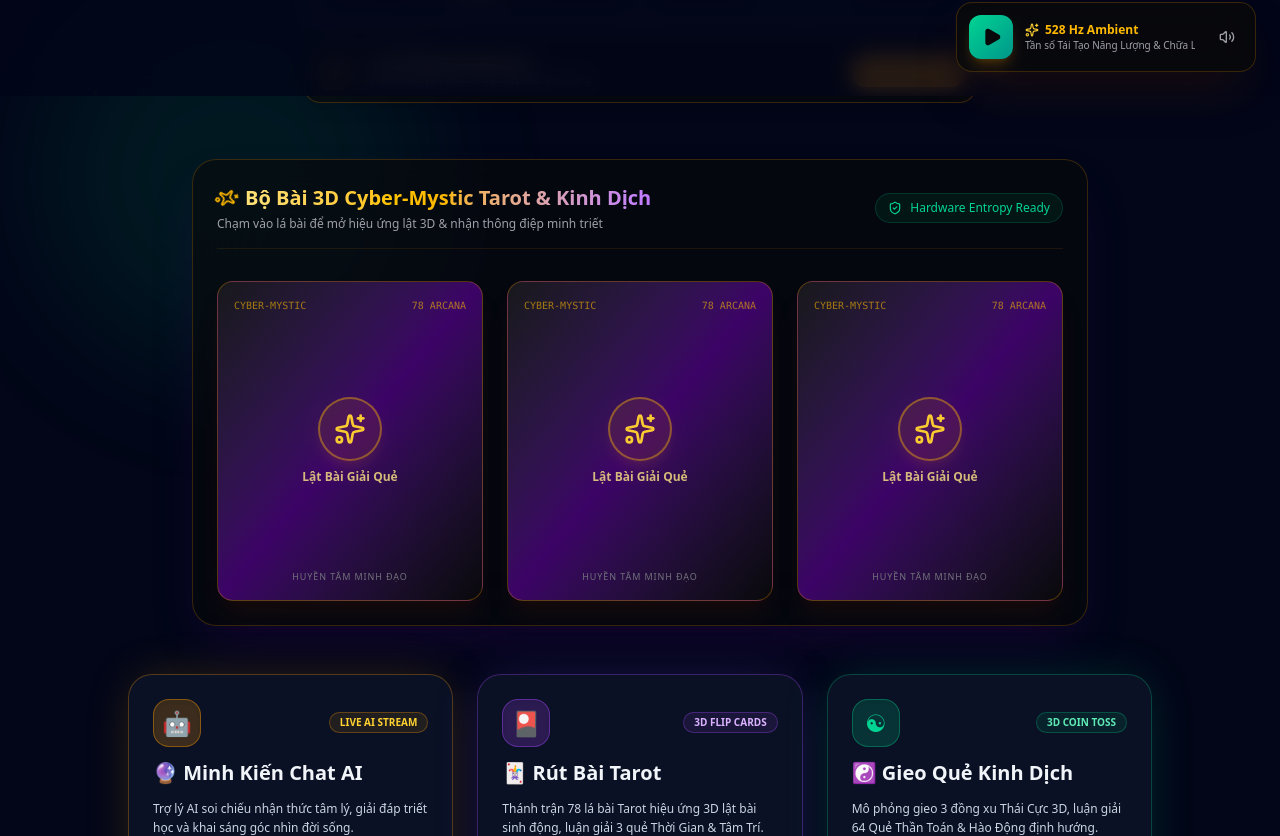
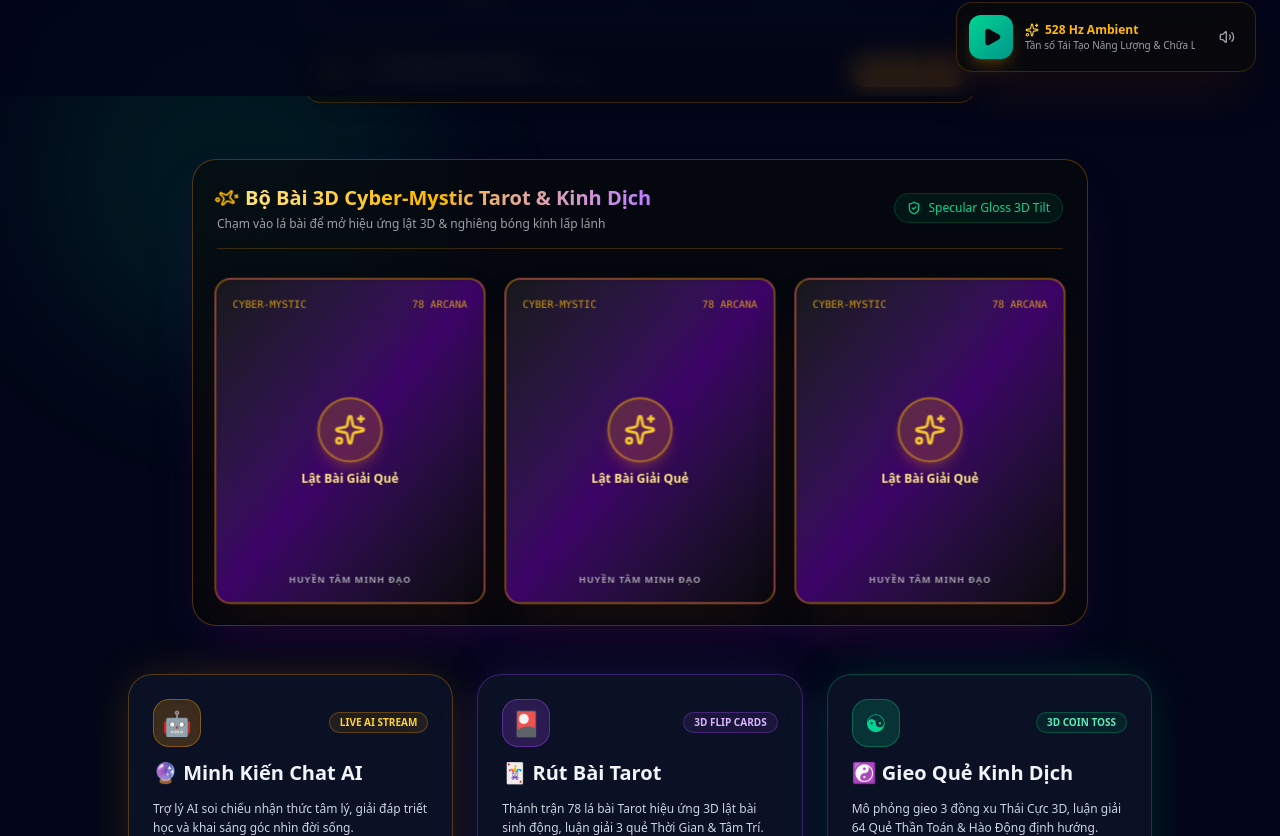
Before and after one commit to caothanhtn147-cell/HUYEN_TAM_MINH_DAO, a Next.js app in the folder apps/web/: page / in a window 1280 px wide. Shown: the part 704-1540 px from the top of the page. Built offline with nearby package versions, Linux system fonts and the light colour scheme.

Commit message:
feat: execute Master Visual Plan - 4-layer visual dopamine overhaul (Specular Sweep, Pearl Fluid, Glass Tilt & Click Ripple)

```diff
--- a/apps/web/src/components/common/CustomCursor.tsx
+++ b/apps/web/src/components/common/CustomCursor.tsx
@@ -1,14 +1,20 @@
 'use client';
 
 import React, { useEffect, useState } from 'react';
+
+interface Ripple {
+  id: number;
+  x: number;
+  y: number;
+}
 
 export const CustomCursor: React.FC = () => {
   const [pos, setPos] = useState<{ x: number; y: number }>({ x: -100, y: -100 });
   const [isHovered, setIsHovered] = useState<boolean>(false);
   const [isVisible, setIsVisible] = useState<boolean>(false);
+  const [ripples, setRipples] = useState<Ripple[]>([]);
 
   useEffect(() => {
-    // Only enable on desktop pointer devices
     if (typeof window === 'undefined' || window.matchMedia('(pointer: coarse)').matches) {
       return;
     }
@@ -33,6 +39,11 @@ export const CustomCursor: React.FC = () => {
       }
     };
 
+    const handleClick = (e: MouseEvent) => {
+      const newRipple: Ripple = { id: Date.now(), x: e.clientX, y: e.clientY };
+      setRipples((prev) => [...prev.slice(-4), newRipple]);
+    };
+
     const handleMouseLeave = () => {
       setIsVisible(false);
     };
@@ -42,11 +53,13 @@ export const CustomCursor: React.FC = () => {
     };
 
     window.addEventListener('mousemove', handleMouseMove);
+    window.addEventListener('click', handleClick);
     document.addEventListener('mouseleave', handleMouseLeave);
     document.addEventListener('mouseenter', handleMouseEnter);
 
     return () => {
       window.removeEventListener('mousemove', handleMouseMove);
+      window.removeEventListener('click', handleClick);
       document.removeEventListener('mouseleave', handleMouseLeave);
       document.removeEventListener('mouseenter', handleMouseEnter);
     };
@@ -56,20 +69,35 @@ export const CustomCursor: React.FC = () => {
 
   return (
     <>
+      {/* Click Visual Ripple Effects */}
+      {ripples.map((r) => (
+        <div
+          key={r.id}
+          className="pointer-events-none fixed z-50 rounded-full border-2 border-amber-400/80 bg-purple-500/20 animate-ping opacity-75 shadow-lg shadow-amber-500/40"
+          style={{
+            left: r.x - 20,
+            top: r.y - 20,
+            width: 40,
+            height: 40,
+            animationDuration: '600ms',
+          }}
+        />
+      ))}
+
       {/* Outer Glowing Magnetic Aura Circle */}
       <div
         className={`pointer-events-none fixed z-50 rounded-full border transition-transform duration-150 ease-out ${
           isHovered
-            ? 'h-12 w-12 border-amber-400 bg-amber-500/20 shadow-lg shadow-amber-500/30 scale-125'
-            : 'h-8 w-8 border-amber-500/40 bg-amber-500/5'
+            ? 'h-12 w-12 border-amber-400 bg-amber-500/20 shadow-xl shadow-amber-500/40 scale-125'
+            : 'h-8 w-8 border-amber-500/40 bg-amber-500/10'
         }`}
         style={{
           transform: `translate3d(${pos.x - (isHovered ? 24 : 16)}px, ${pos.y - (isHovered ? 24 : 16)}px, 0)`,
         }}
       />
-      {/* Inner Pinpoint Cursor */}
+      {/* Inner Pinpoint Specular Core */}
       <div
-        className="pointer-events-none fixed z-50 h-2 w-2 rounded-full bg-amber-400 shadow-md shadow-amber-400"
+        className="pointer-events-none fixed z-50 h-2 w-2 rounded-full bg-amber-300 shadow-md shadow-amber-300 animate-pulse"
         style={{
           transform: `translate3d(${pos.x - 4}px, ${pos.y - 4}px, 0)`,
         }}
--- a/apps/web/src/components/common/StarfieldCanvas.tsx
+++ b/apps/web/src/components/common/StarfieldCanvas.tsx
@@ -16,47 +16,72 @@ export const StarfieldCanvas: React.FC = () => {
     let width = (canvas.width = window.innerWidth);
     let height = (canvas.height = window.innerHeight);
 
+    let mouseX = width / 2;
+    let mouseY = height / 2;
+
     const handleResize = () => {
       if (!canvas) return;
       width = canvas.width = window.innerWidth;
       height = canvas.height = window.innerHeight;
     };
 
+    const handleMouseMove = (e: MouseEvent) => {
+      mouseX = e.clientX;
+      mouseY = e.clientY;
+    };
+
     window.addEventListener('resize', handleResize);
+    window.addEventListener('mousemove', handleMouseMove);
 
-    // Create 120 star particles with different speeds and depths
-    const stars = Array.from({ length: 120 }).map(() => ({
+    // 150 Pearl Fluid particles with gradient colors & magnetic gravity
+    const particles = Array.from({ length: 150 }).map(() => ({
       x: Math.random() * width,
       y: Math.random() * height,
-      size: Math.random() * 1.8 + 0.3,
-      speedX: (Math.random() - 0.5) * 0.2,
-      speedY: (Math.random() - 0.5) * 0.2,
-      alpha: Math.random() * 0.7 + 0.3,
-      pulseSpeed: Math.random() * 0.02 + 0.005,
+      vx: (Math.random() - 0.5) * 0.3,
+      vy: (Math.random() - 0.5) * 0.3,
+      size: Math.random() * 2.2 + 0.5,
+      color: Math.random() > 0.5 ? '245, 158, 11' : '168, 85, 247', // Amber or Purple
+      alpha: Math.random() * 0.6 + 0.2,
+      pulse: Math.random() * 0.03 + 0.005,
     }));
 
     const render = () => {
       ctx.clearRect(0, 0, width, height);
 
-      // Render starfield
-      stars.forEach((star) => {
-        star.x += star.speedX;
-        star.y += star.speedY;
+      particles.forEach((p) => {
+        // Gravitational attraction toward mouse
+        const dx = mouseX - p.x;
+        const dy = mouseY - p.y;
+        const dist = Math.sqrt(dx * dx + dy * dy);
+        if (dist < 220) {
+          const force = (220 - dist) / 220;
+          p.vx += (dx / dist) * force * 0.05;
+          p.vy += (dy / dist) * force * 0.05;
+        }
 
-        // Wrap edges
-        if (star.x < 0) star.x = width;
-        if (star.x > width) star.x = 0;
-        if (star.y < 0) star.y = height;
-        if (star.y > height) star.y = 0;
+        // Apply friction
+        p.vx *= 0.98;
+        p.vy *= 0.98;
 
-        // Pulse alpha
-        star.alpha += Math.sin(Date.now() * star.pulseSpeed) * 0.005;
-        const clampedAlpha = Math.max(0.1, Math.min(0.9, star.alpha));
+        p.x += p.vx;
+        p.y += p.vy;
 
-        ctx.fillStyle = `rgba(245, 158, 11, ${clampedAlpha * 0.5})`;
+        // Wrap canvas edges
+        if (p.x < 0) p.x = width;
+        if (p.x > width) p.x = 0;
+        if (p.y < 0) p.y = height;
+        if (p.y > height) p.y = 0;
+
+        // Draw Pearl Fluid Particle with radial glow
+        ctx.save();
         ctx.beginPath();
-        ctx.arc(star.x, star.y, star.size, 0, Math.PI * 2);
+        const radGrad = ctx.createRadialGradient(p.x, p.y, 0, p.x, p.y, p.size * 3);
+        radGrad.addColorStop(0, `rgba(${p.color}, ${p.alpha})`);
+        radGrad.addColorStop(1, `rgba(${p.color}, 0)`);
+        ctx.fillStyle = radGrad;
+        ctx.arc(p.x, p.y, p.size * 3, 0, Math.PI * 2);
         ctx.fill();
+        ctx.restore();
       });
 
       animationFrameId = requestAnimationFrame(render);
@@ -66,6 +91,7 @@ export const StarfieldCanvas: React.FC = () => {
 
     return () => {
       window.removeEventListener('resize', handleResize);
+      window.removeEventListener('mousemove', handleMouseMove);
       cancelAnimationFrame(animationFrameId);
     };
   }, []);
@@ -73,7 +99,7 @@ export const StarfieldCanvas: React.FC = () => {
   return (
     <canvas
       ref={canvasRef}
-      className="pointer-events-none fixed inset-0 z-0 h-full w-full opacity-60"
+      className="pointer-events-none fixed inset-0 z-0 h-full w-full opacity-70"
     />
   );
 };
--- a/apps/web/src/components/tarot/CyberMysticCardDeck.tsx
+++ b/apps/web/src/components/tarot/CyberMysticCardDeck.tsx
@@ -1,6 +1,6 @@
 "use client";
 
-import React, { useState } from "react";
+import React, { useState, useRef } from "react";
 import { Sparkles, Eye, RefreshCw, ShieldCheck } from "lucide-react";
 
 export interface CardItem {
@@ -39,6 +39,21 @@ const SAMPLE_CARDS: CardItem[] = [
 export const CyberMysticCardDeck: React.FC = () => {
   const [flippedIndex, setFlippedIndex] = useState<number | null>(null);
   const [activeCard, setActiveCard] = useState<CardItem | null>(null);
+  const [tilt, setTilt] = useState<{ [key: number]: { x: number; y: number } }>({});
+
+  const handleMouseMoveCard = (e: React.MouseEvent<HTMLDivElement>, idx: number) => {
+    const cardEl = e.currentTarget;
+    const rect = cardEl.getBoundingClientRect();
+    const x = e.clientX - rect.left - rect.width / 2;
+    const y = e.clientY - rect.top - rect.height / 2;
+    const rotateX = (y / (rect.height / 2)) * -12;
+    const rotateY = (x / (rect.width / 2)) * 12;
+    setTilt((prev) => ({ ...prev, [idx]: { x: rotateX, y: rotateY } }));
+  };
+
+  const handleMouseLeaveCard = (idx: number) => {
+    setTilt((prev) => ({ ...prev, [idx]: { x: 0, y: 0 } }));
+  };
 
   const handleCardClick = (index: number, card: CardItem) => {
     if (flippedIndex === index) {
@@ -51,19 +66,19 @@ export const CyberMysticCardDeck: React.FC = () => {
   };
 
   return (
-    <div className="w-full max-w-4xl mx-auto p-6 rounded-3xl bg-zinc-950/60 border border-amber-500/20 backdrop-blur-2xl shadow-2xl shadow-purple-950/30">
-      <div className="flex items-center justify-between mb-8 pb-4 border-b border-amber-500/10">
+    <div className="w-full max-w-4xl mx-auto p-6 rounded-3xl bg-zinc-950/60 border border-amber-500/30 backdrop-blur-2xl shadow-2xl shadow-purple-950/40">
+      <div className="flex items-center justify-between mb-8 pb-4 border-b border-amber-500/20">
         <div>
           <h3 className="text-xl font-bold text-transparent bg-clip-text bg-gradient-to-r from-amber-200 via-amber-400 to-purple-400 flex items-center gap-2">
             <Sparkles className="h-5 w-5 text-amber-400 animate-spin-slow" />
             Bộ Bài 3D Cyber-Mystic Tarot & Kinh Dịch
           </h3>
           <p className="text-xs text-zinc-400 mt-1">
-            Chạm vào lá bài để mở hiệu ứng lật 3D & nhận thông điệp minh triết
+            Chạm vào lá bài để mở hiệu ứng lật 3D & nghiêng bóng kính lấp lánh
           </p>
         </div>
         <div className="flex items-center gap-2 text-xs text-emerald-400 bg-emerald-950/40 px-3 py-1.5 rounded-full border border-emerald-500/20">
-          <ShieldCheck className="h-3.5 w-3.5" /> Hardware Entropy Ready
+          <ShieldCheck className="h-3.5 w-3.5" /> Specular Gloss 3D Tilt
         </div>
       </div>
 
@@ -71,37 +86,48 @@ export const CyberMysticCardDeck: React.FC = () => {
       <div className="grid grid-cols-1 md:grid-cols-3 gap-6">
         {SAMPLE_CARDS.map((card, idx) => {
           const isFlipped = flippedIndex === idx;
+          const cardTilt = tilt[idx] || { x: 0, y: 0 };
           return (
             <div
               key={card.id}
               onClick={() => handleCardClick(idx, card)}
+              onMouseMove={(e) => handleMouseMoveCard(e, idx)}
+              onMouseLeave={() => handleMouseLeaveCard(idx)}
               className="group relative h-80 w-full cursor-pointer perspective-1000 select-none"
             >
               <div
-                className={`relative h-full w-full rounded-2xl transition-transform duration-700 transform-style-3d shadow-xl shadow-amber-950/20 ${
-                  isFlipped ? "rotate-y-180" : "group-hover:scale-[1.02] group-hover:-translate-y-1"
+                className={`relative h-full w-full rounded-2xl transition-transform duration-300 ease-out transform-style-3d shadow-2xl shadow-amber-950/30 ${
+                  isFlipped ? "rotate-y-180" : ""
                 }`}
+                style={{
+                  transform: isFlipped
+                    ? "rotateY(180deg)"
+                    : `rotateX(${cardTilt.x}deg) rotateY(${cardTilt.y}deg) scale3d(1.02, 1.02, 1.02)`,
+                }}
               >
-                {/* CARD BACK (Mặt Sau 3D) */}
-                <div className="absolute inset-0 h-full w-full rounded-2xl bg-gradient-to-br from-zinc-900 via-purple-950 to-zinc-950 p-4 border border-amber-500/30 flex flex-col items-center justify-between backface-hidden overflow-hidden">
-                  <div className="absolute inset-0 bg-[radial-gradient(circle_at_center,_var(--tw-gradient-stops))] from-amber-500/10 via-transparent to-transparent opacity-50" />
-                  <div className="w-full flex justify-between items-center text-[10px] text-amber-400/60 font-mono">
+                {/* Specular Glass Gloss Sweep Overlay */}
+                <div className="pointer-events-none absolute inset-0 rounded-2xl bg-gradient-to-tr from-transparent via-white/10 to-transparent opacity-0 group-hover:opacity-100 transition-opacity duration-500 z-10" />
+
+                {/* CARD BACK (Mặt Sau 3D Glass) */}
+                <div className="absolute inset-0 h-full w-full rounded-2xl bg-gradient-to-br from-zinc-900 via-purple-950 to-zinc-950 p-4 border-2 border-amber-500/40 flex flex-col items-center justify-between backface-hidden overflow-hidden shadow-inner">
+                  <div className="absolute inset-0 bg-[radial-gradient(circle_at_center,_var(--tw-gradient-stops))] from-amber-500/15 via-transparent to-transparent opacity-60" />
+                  <div className="w-full flex justify-between items-center text-[10px] text-amber-400/80 font-mono">
                     <span>CYBER-MYSTIC</span>
                     <span>78 ARCANA</span>
                   </div>
                   <div className="my-auto flex flex-col items-center gap-2 text-center">
-                    <div className="h-16 w-16 rounded-full border-2 border-amber-400/40 flex items-center justify-center bg-amber-500/10 shadow-lg shadow-amber-500/10">
-                      <Sparkles className="h-8 w-8 text-amber-300 animate-pulse" />
+                    <div className="h-16 w-16 rounded-full border-2 border-amber-400/50 flex items-center justify-center bg-amber-500/20 shadow-lg shadow-amber-500/20 animate-pulse">
+                      <Sparkles className="h-8 w-8 text-amber-300" />
                     </div>
-                    <span className="text-xs font-semibold text-amber-200/80">Lật Bài Giải Quẻ</span>
+                    <span className="text-xs font-semibold text-amber-200">Lật Bài Giải Quẻ</span>
                   </div>
-                  <div className="w-full text-center text-[9px] text-zinc-500 tracking-widest uppercase">
+                  <div className="w-full text-center text-[9px] text-zinc-400 tracking-widest uppercase font-bold">
                     HUYỀN TÂM MINH ĐẠO
                   </div>
                 </div>
 
-                {/* CARD FRONT (Mặt Trước 3D) */}
-                <div className="absolute inset-0 h-full w-full rounded-2xl bg-gradient-to-br from-zinc-900 via-zinc-950 to-purple-950 p-5 border-2 border-amber-400/50 flex flex-col justify-between rotate-y-180 backface-hidden shadow-2xl shadow-amber-500/20">
+                {/* CARD FRONT (Mặt Trước 3D Glass) */}
+                <div className="absolute inset-0 h-full w-full rounded-2xl bg-gradient-to-br from-zinc-900 via-zinc-950 to-purple-950 p-5 border-2 border-amber-400/60 flex flex-col justify-between rotate-y-180 backface-hidden shadow-2xl shadow-amber-500/30">
                   <div className="flex justify-between items-start">
                     <span className="text-xs font-bold text-amber-300">{card.arcana}</span>
                     <Eye className="h-4 w-4 text-purple-400" />
@@ -118,7 +144,7 @@ export const CyberMysticCardDeck: React.FC = () => {
                     {card.keywords.map((kw, kIdx) => (
                       <span
                         key={kIdx}
-                        className="text-[10px] bg-amber-500/10 text-amber-300 px-2 py-0.5 rounded-full border border-amber-500/20"
+                        className="text-[10px] bg-amber-500/20 text-amber-300 px-2 py-0.5 rounded-full border border-amber-500/30 font-semibold"
                       >
                         #{kw}
                       </span>
@@ -132,14 +158,14 @@ export const CyberMysticCardDeck: React.FC = () => {
       </div>
 
       {activeCard && (
-        <div className="mt-6 p-4 rounded-xl bg-purple-950/30 border border-purple-500/30 animate-fadeIn flex items-center justify-between">
+        <div className="mt-6 p-4 rounded-xl bg-purple-950/40 border border-purple-500/40 animate-fadeIn flex items-center justify-between">
           <div className="space-y-1">
             <span className="text-xs font-semibold text-amber-400">Đã chọn: {activeCard.name}</span>
             <p className="text-xs text-zinc-300">{activeCard.meaning}</p>
           </div>
           <button
             onClick={() => { setFlippedIndex(null); setActiveCard(null); }}
-            className="px-3 py-1.5 rounded-lg bg-zinc-900 hover:bg-zinc-800 text-xs text-zinc-300 flex items-center gap-1 border border-zinc-700"
+            className="px-3 py-1.5 rounded-lg bg-zinc-900 hover:bg-zinc-800 text-xs text-zinc-300 flex items-center gap-1 border border-zinc-700 active:scale-95 transition"
           >
             <RefreshCw className="h-3.5 w-3.5" /> Đặt lại
           </button>
```
Also changed, not shown: 1 other file (tests, documents, lock files or other folders).
